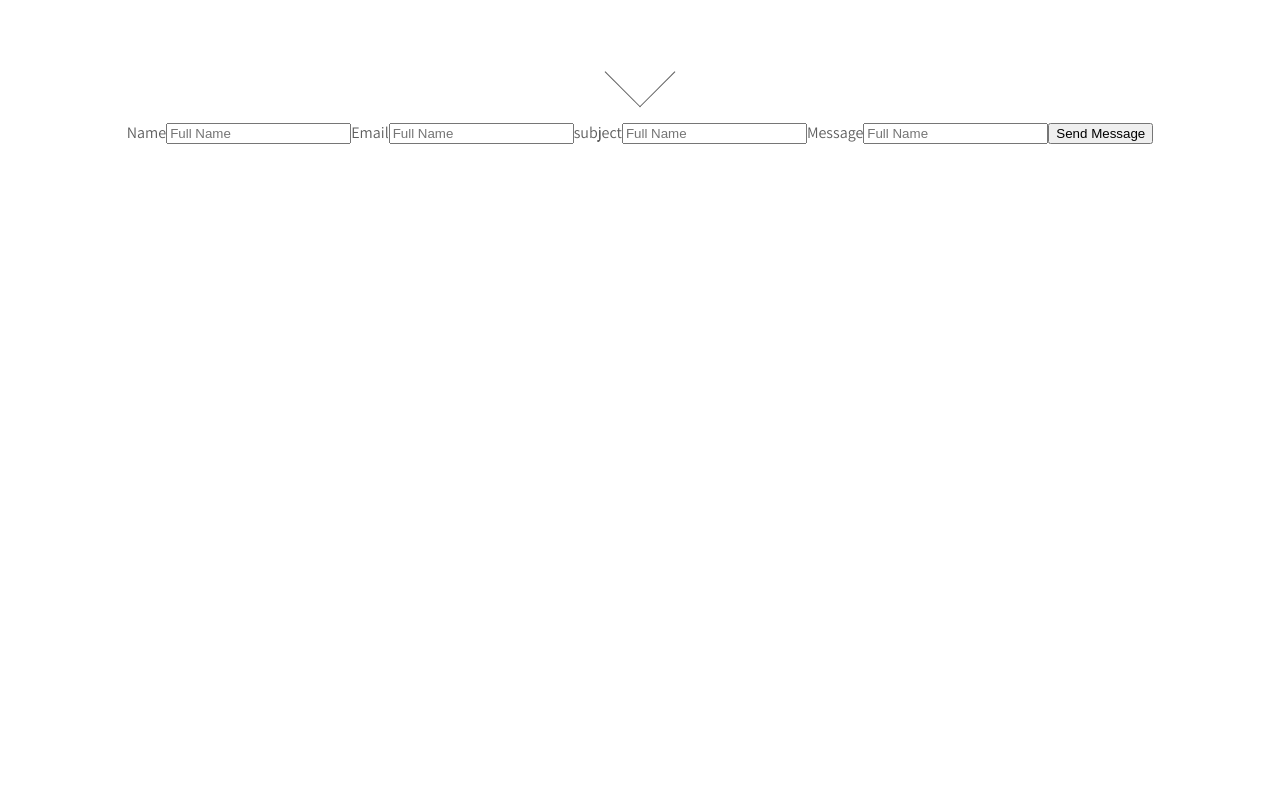
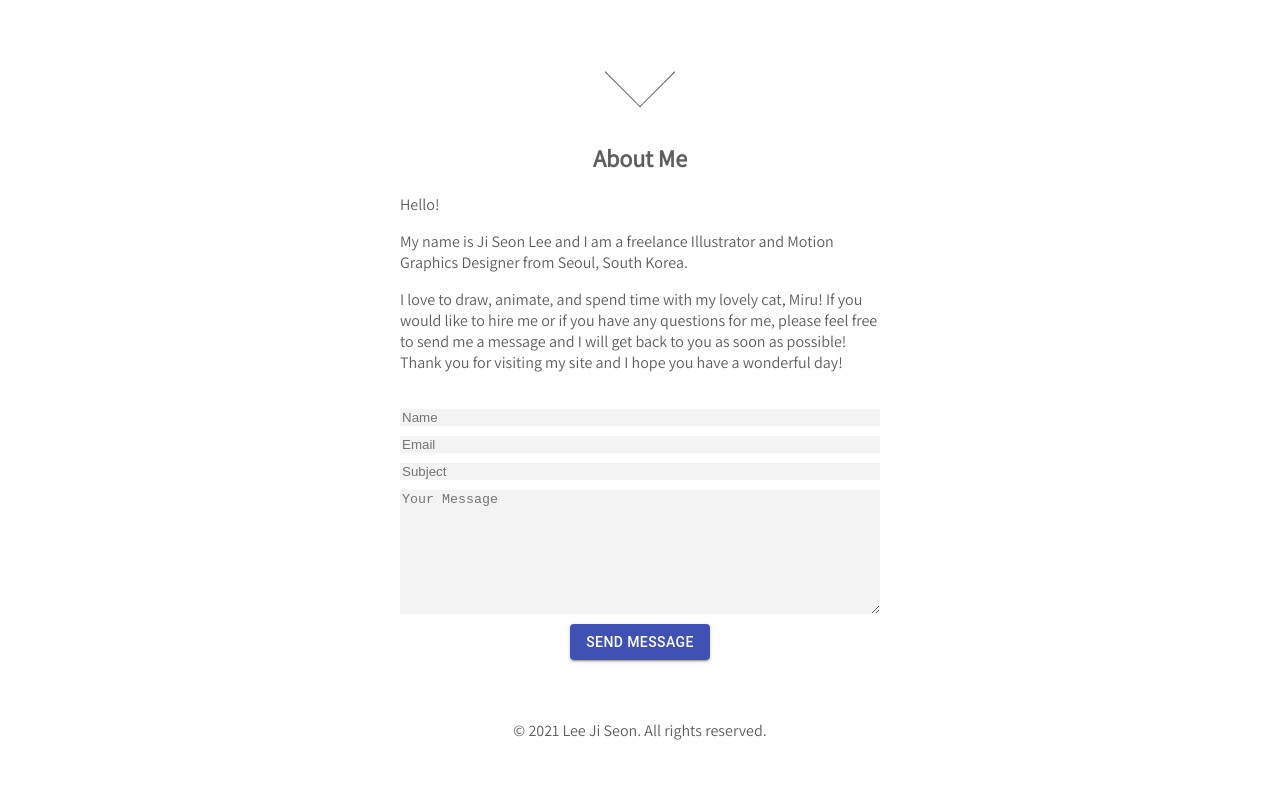
Before and after one commit to hoopslam/lee_jiseon, a Next.js app: page / in a window 1280 px wide. Shown: the part 1700-2500 px from the top of the page. Built offline with nearby package versions, Linux system fonts and the light colour scheme; a web font is replaced by a local one.

Commit message:
added contact form functionality and styling

```diff
--- a/components/Contact.jsx
+++ b/components/Contact.jsx
@@ -1,23 +1,54 @@
 import React from "react";
-import styles from "../styles/Contact.module.css"
+import styles from "../styles/Contact.module.css";
+import emailjs from "emailjs-com";
+import { Button } from "@material-ui/core";
 
 const Contact = () => {
-    const sendMessage = e => {
-        e.preventDefault()  //don't redirect the page on submit
-    }
+	function sendEmail(e) {
+		e.preventDefault();
+
+		emailjs
+			.sendForm("service_9ksbpb7", "template_jnsssxq", e.target, "user_zvnrnJbIVGGgsuZ4wQhdB")
+			.then(
+				(result) => {
+					console.log(result.text);
+				},
+				(error) => {
+					console.log(error.text);
+				}
+			);
+		e.target.reset();
+	}
 
 	return (
-		<form className={styles.contactContainer} onSubmit={sendMessage}>
-			<label className="sr-only" htmlFor='name'>Name</label>
-			<input id='name' name="name" className={styles.classname} placeholder="Full Name" type='text' autoComplete='name' required />
-            <label className="sr-only" htmlFor='email'>Email</label>
-			<input id='email' name="name" className={styles.classname} placeholder="Full Name" type='email' autoComplete='email' required />
-            <label className="sr-only" htmlFor='subject'>subject</label>
-			<input id='subject' name="name" className={styles.classname} placeholder="Full Name" type='text' autoComplete='subject' required />
-            <label className="sr-only" htmlFor='message'>Message</label>
-			<input id='message' name="name" className={styles.classname} placeholder="Full Name" type='textarea' autoComplete='message' required />
-			<button type='submit'>Send Message</button>
-		</form>
+		<div className={styles.container}>
+			<div className={styles.about}>
+				<h1>About Me</h1>
+				<p>
+					Hello!
+				</p>
+				<p>
+					My name is Ji Seon Lee and I am a freelance Illustrator and Motion Graphics
+					Designer from Seoul, South Korea.
+				</p>
+				<p>
+					I love to draw, animate, and spend time with my lovely cat, Miru! If you would like to hire me or if you have any questions for me, please feel free
+					to send me a message and I will get back to you as soon as possible! Thank you
+					for visiting my site and I hope you have a wonderful day!
+				</p>
+			</div>
+			<form className={styles.contact} onSubmit={sendEmail}>
+				<input type='text' name='name' placeholder='Name' required/>
+				<input type='email' name='email' placeholder='Email' required/>
+				<input type='text' name='subject' placeholder='Subject' required/>
+				<textarea required name='message' cols='30' rows='8' placeholder='Your Message' />
+				<div className={styles.buttonContainer}>
+					<Button variant='contained' color='primary' type='submit'>
+						Send Message
+					</Button>
+				</div>
+			</form>
+		</div>
 	);
 };
 
--- a/components/Modal.jsx
+++ b/components/Modal.jsx
@@ -3,8 +3,9 @@ import styles from "../styles/Modal.module.css";
 import Image from "next/image";
 
 const Modal = ({ modalData, modalHandler }) => {
+	const sources = modalData.sources;
 	return (
-		<div className={styles.modalContainer}>
+		<div className={`${styles.modalContainer} ${modalData.dark && styles.dark}`}>
 			<div className={styles.contentContainer}>
 				{modalData.vimeo ? (
 					<div
@@ -44,34 +45,18 @@ const Modal = ({ modalData, modalHandler }) => {
 					</div>
 				</div>
 				<div className={styles.imageContainer}>
+					{sources.map((source) => (
 						<div className={styles.imageItem}>
 							<Image
-							src={modalData.src1}
-							alt={modalData.description}
+								src={source}
+								alt={"Artwork by Ji Seon Lee"}
 								layout='fill'
 								objectFit='contain'
 							/>
 						</div>
-					<div className={styles.imageItem}>
-						<Image
-							src={modalData.src2}
-							alt={modalData.description}
-							layout='fill'
-							objectFit='contain'
-						/>
+					))}
 				</div>
-					<div className={styles.imageItem}>
-						<Image
-							src={modalData.src3}
-							alt={modalData.description}
-							layout='fill'
-							objectFit='contain'
-						/>
-					</div>
-				</div>
-				<div
-					className={`${styles.footer} ${styles.imageItem}`}
-					style={{ height: "50px"}}>
+				<div className={`${styles.footer} ${styles.imageItem}`} style={{ height: "50px" }}>
 					{modalData.copy}
 				</div>
 			</div>
--- a/components/Section.jsx
+++ b/components/Section.jsx
@@ -8,8 +8,8 @@ const Section = ({ section, sectionData, next}) => {
 	const [modalOn, setModalOn] = useState(false);
 	const [modalData, setModalData] = useState({});
 
-	const modalHandler = (data=null, e=0) => {
-		setModalData({...data, topPosition: (e.pageY - e.clientY)});
+	const modalHandler = (data=null) => {
+		setModalData(data);
 		setModalOn(() => !modalOn);
 	};
 
@@ -22,7 +22,7 @@ const Section = ({ section, sectionData, next}) => {
 					<div
 						key={data.id}
 						className={styles.gridItem}
-						onClick={(e) => modalHandler(data, e)}>
+						onClick={(e) => modalHandler(data)}>
 						<Image src={data.thumb} width={300} height={300} />
 					</div>
 				))}
--- a/pages/index.jsx
+++ b/pages/index.jsx
@@ -1,9 +1,9 @@
-import styles from "../styles/Home.module.css";
 import Layout from "../components/Layout";
 import animations from "../public/assets/animations/animations";
 import Header from "../components/Header";
 import Section from "../components/Section";
 import Contact from "../components/Contact";
+import styles from "../styles/Home.module.css";
 
 export default function Home() {
 	return (
--- a/styles/Contact.module.css
+++ b/styles/Contact.module.css
@@ -0,0 +1,51 @@
+.container {
+    display: flex;
+    flex-direction: column;
+    justify-content: center;
+    align-items: center;
+}
+
+.about {
+    width: 100%;
+    max-width: 500px;
+    margin: 0 auto;
+    padding: 0 10px;
+}
+
+.about p {
+    text-align: start;
+}
+
+.contact {
+    margin: 20px;
+    display: grid;
+    grid-template-columns: 1fr;
+    gap: 10px;
+    max-width: 700px;
+    width: 100%;
+    padding: 0 10px;
+}
+
+.contact input {
+    border: none;
+    background-color: rgb(243, 243, 243);
+}
+
+.contact textarea {
+    border: none;
+    background-color:rgb(243, 243, 243) ;
+}
+
+.contact input:focus {
+    outline: none;
+}
+
+.contact textarea:focus {
+    outline: none;
+}
+
+.buttonContainer {
+    width: 100%;
+    max-width: 400px;
+    margin: 0 auto;
+}
--- a/styles/Home.module.css
+++ b/styles/Home.module.css
@@ -1,3 +1,5 @@
 .contact {
-  height: 100vh;
+    display:flex;
+    justify-content: center;
+    align-items: center;
 }
--- a/styles/Modal.module.css
+++ b/styles/Modal.module.css
@@ -19,6 +19,11 @@
     color: #545454;
 }
 
+.modalContainer.dark {
+    background-color: rgb(49, 49, 49);
+    color: white;
+}
+
 .footer {
     color: #545454;
 }
@@ -33,7 +38,7 @@
 }
 
 .modalContent {
-    margin: 75px 20px 20px;
+    margin: 0 20px 20px;
     display: flex;
     position: relative;
     flex-direction: column;
@@ -115,7 +120,7 @@
     display: block;
     width: 100%;
     height: 2px;
-    background-color: #3D3D3D;
+    background-color: #505050;
     margin: 5px 0px;
     transform: rotate(45deg);
 }
@@ -127,7 +132,7 @@
     height: 2px;
     margin: 5px 0px;
     transform: rotate(90deg);
-    background-color: #3D3D3D;
+    background-color: #505050;
 }
 
 @media screen and (min-width: 600px) {
@@ -140,9 +145,6 @@
         height: 330px;
     }
 
-    .modalContent {
-        margin: 50px 20px 20px;
-    }
 }
 
 @media screen and (min-width: 900px) {
```
Also changed, not shown: package.json (+3 -4 lines), public/assets/animations/animations.js (+43 -27 lines), 1 other file (tests, documents, lock files or other folders). Lines whose indentation alone changed are shown as unchanged.
